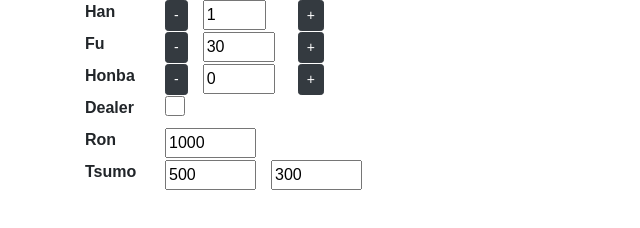
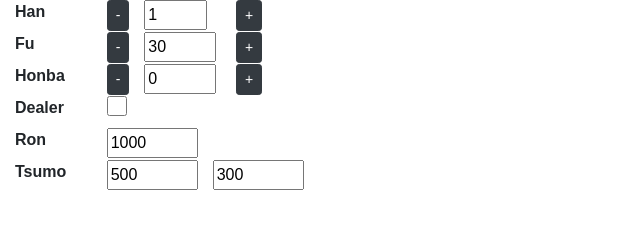
Before and after one commit to chevezmo/fuCalc, a plain HTML site: page index.html in a window 1280 px wide. Shown: the whole page, without its empty margins (0-640 px from the left). Drawn offline with nearby package versions, Linux system fonts and the light colour scheme.

Commit message:
added styling

```diff
--- a/index.html
+++ b/index.html
@@ -15,7 +15,7 @@
   <body onload="scoring()">
 
 
-    <div class="container">
+    <div class="container-fluid">
 
       <div class="row">
         <div class="col-1">
@@ -30,7 +30,7 @@
           <input id="hanCounter" type="number" value="1" min="1" max="13" readonly />
         </div>
 
-        <div class="col-md-auto">
+        <div class="col-0">
           <button onclick="increment('hanCounter')" class="btn btn-dark btn-sm">+</button>
         </div>
 
@@ -49,7 +49,7 @@
           <input id="fuCounter" type="number" value="30" min="20" max="110" step="5" readonly />
         </div>
 
-        <div class="col-md-auto">
+        <div class="col-0">
           <button onclick="increment('fuCounter')" class="btn btn-dark btn-sm">+</button>
         </div>
 
@@ -68,7 +68,7 @@
           <input id="honbaCounter" type="number" value="0" min="0" max="100" readonly />
         </div>
 
-        <div class="col-md-auto">
+        <div class="col-0">
           <button onclick="increment('honbaCounter')" class="btn btn-dark btn-sm">+</button>
         </div>
       </div>
@@ -104,7 +104,7 @@
           <input id="tsumo1" type="number" value="48000" min="300" max="16000" step="100" readonly />
         </div>
 
-        <div class="col-md-auto">
+        <div class="col-1">
           <input id="tsumo2" type="number" value="48000" min="300" max="16000" step="100" readonly />
         </div>
 
```
